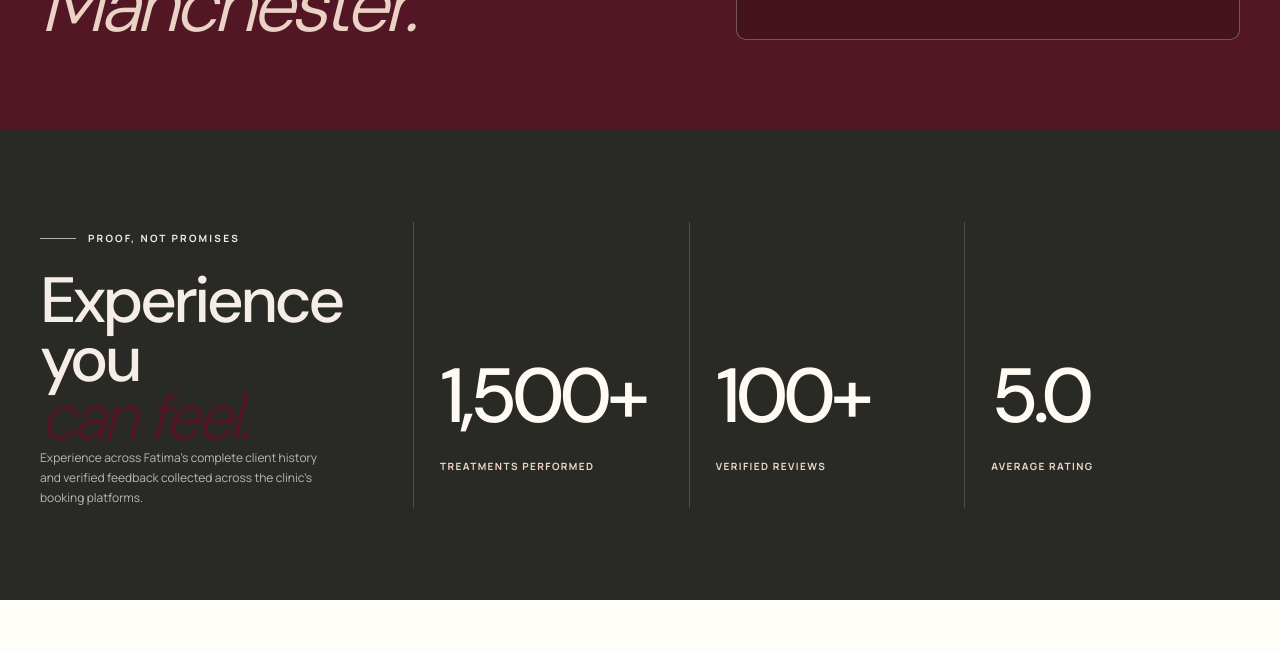
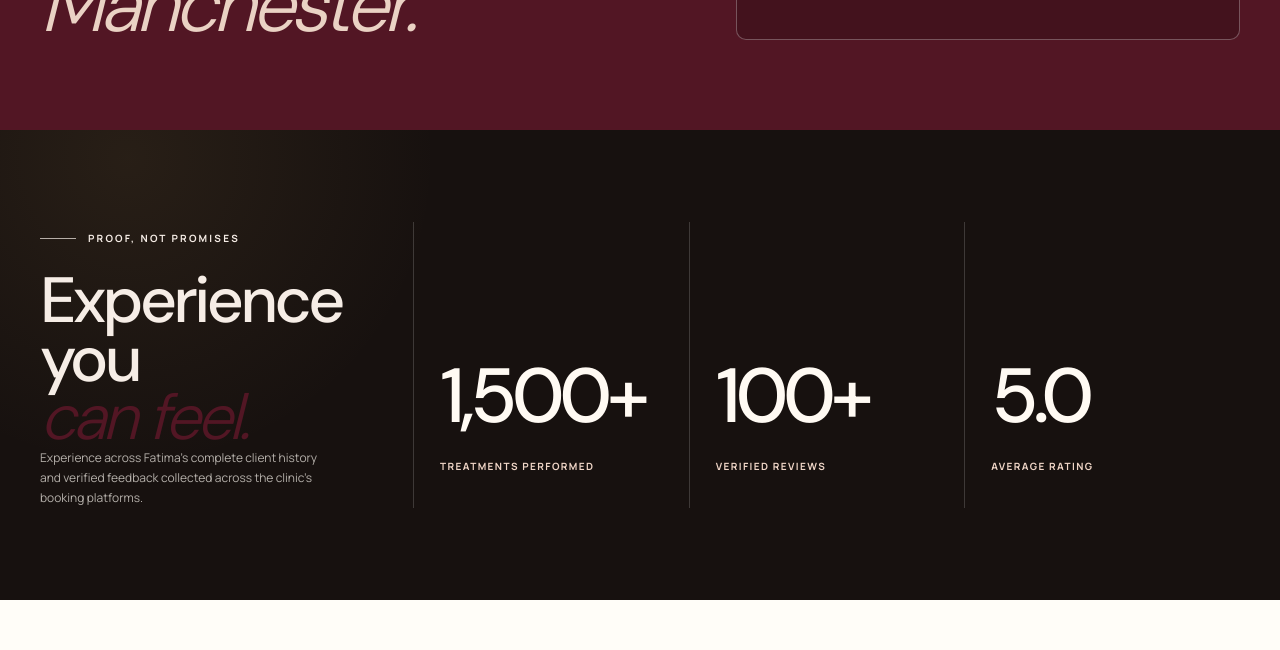
Before and after one commit to khany98-debug/injectox-clinic, a Next.js app: page / in a window 1280 px wide. Shown: the part 6640-7290 px from the top of the page. Built offline with nearby package versions, Linux system fonts and the light colour scheme; grey boxes are pictures that could not be loaded.

Commit message:
Match stats background to footer

```diff
--- a/src/app/globals.css
+++ b/src/app/globals.css
@@ -2275,7 +2275,9 @@ body {
 
 .stats-section {
   padding-block: 92px;
-  background: #292a26;
+  background:
+    radial-gradient(circle at 10% 6%, rgba(189, 150, 87, .1), transparent 25%),
+    #17110f;
 }
 
 .stat strong {
```
